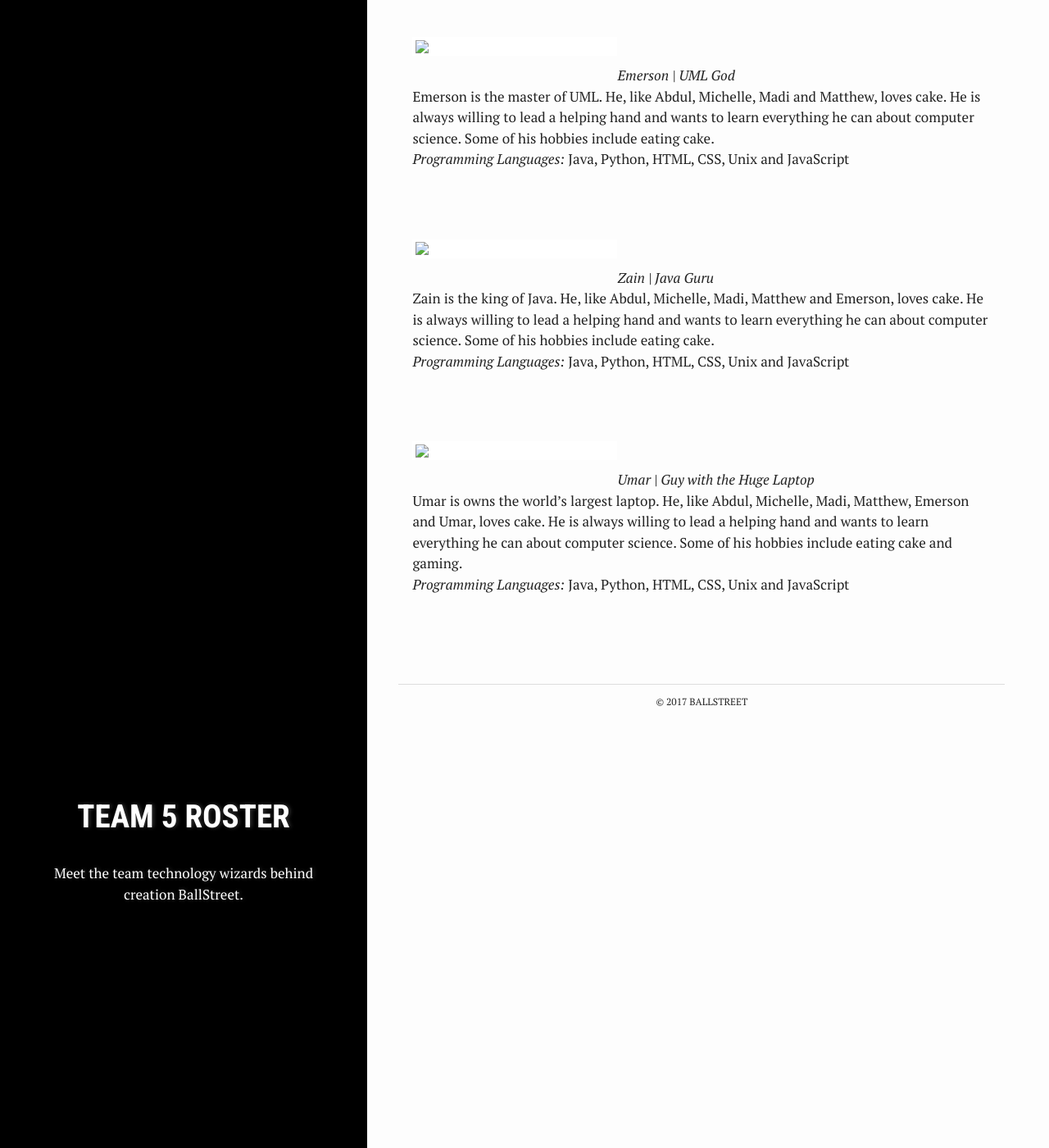
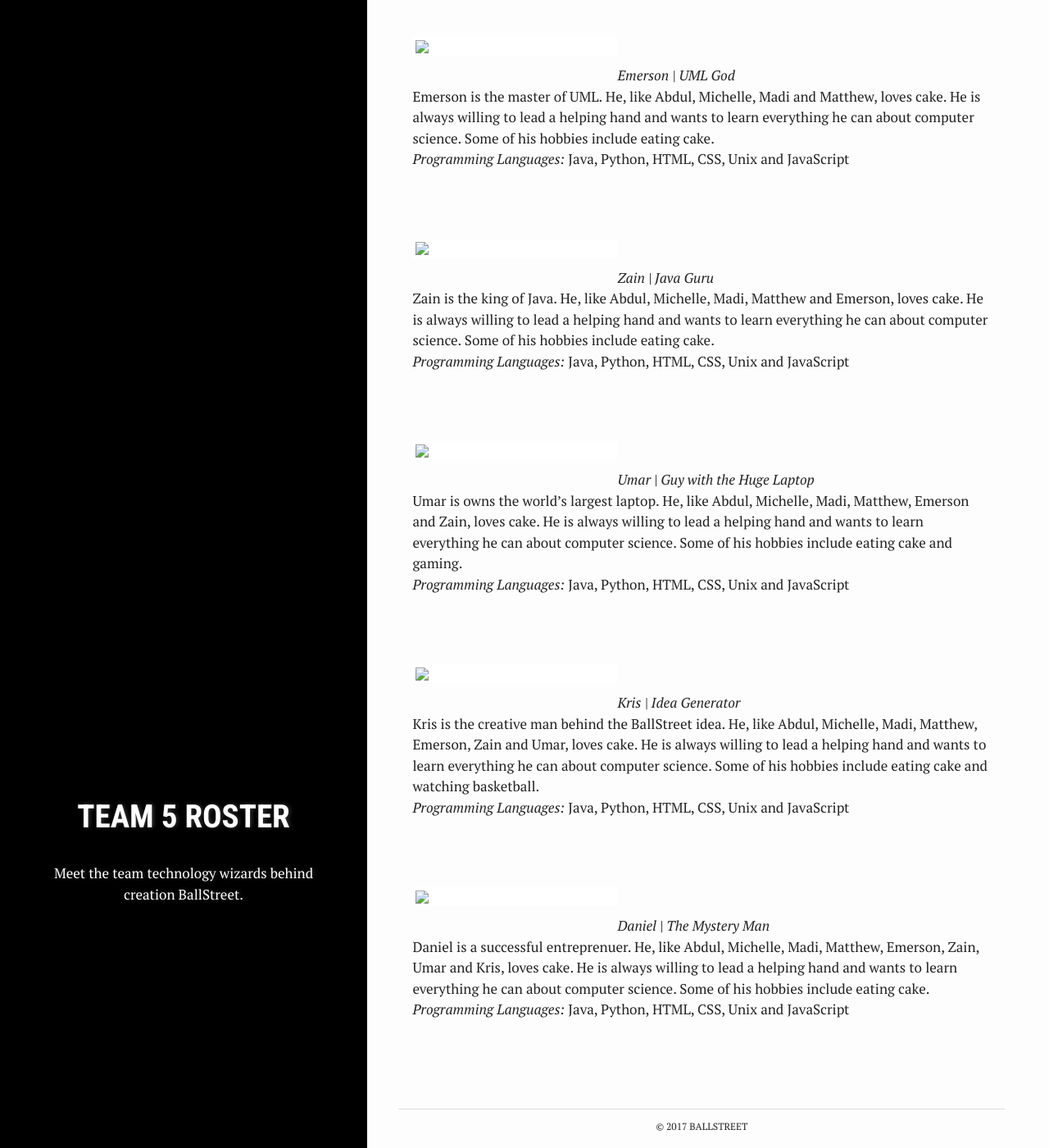
Before and after one commit to ufrauq/Ball-Street, a Jekyll site: the page built from team-roster.md, in a window 1280 px wide and 1400 px high, scrolled down 1227 px. Shown: the whole window at 82% size. Built offline with Jekyll 4.4.1, drawn with Linux system fonts in a browser that asks for light colours.

Commit message:
Update team-roster.md

```diff
--- a/team-roster.md
+++ b/team-roster.md
@@ -53,5 +53,18 @@ Zain is the king of Java. He, like Abdul, Michelle, Madi, Matthew and Emerson, l
 <br><br>
 <img src= "/CS2212-Team5/assets/images/tempProfile.png" width = "250px"  align = "left"/>
 <br><br><i>Umar | Guy with the Huge Laptop</i><br>
-Umar is owns the world's largest laptop. He, like Abdul, Michelle, Madi, Matthew, Emerson and Umar, loves cake. He is always willing to lead a helping hand and wants to learn everything he can about computer science. Some of his hobbies include eating cake and gaming. <br>
+Umar is owns the world's largest laptop. He, like Abdul, Michelle, Madi, Matthew, Emerson and Zain, loves cake. He is always willing to lead a helping hand and wants to learn everything he can about computer science. Some of his hobbies include eating cake and gaming. <br>
 <i>Programming Languages: </i>Java, Python, HTML, CSS, Unix and JavaScript
+
+
+<br><br>
+<img src= "/CS2212-Team5/assets/images/tempProfile.png" width = "250px"  align = "left"/>
+<br><br><i>Kris | Idea Generator</i><br>
+Kris is the creative man behind the BallStreet idea. He, like Abdul, Michelle, Madi, Matthew, Emerson, Zain and Umar, loves cake. He is always willing to lead a helping hand and wants to learn everything he can about computer science. Some of his hobbies include eating cake and watching basketball. <br>
+<i>Programming Languages: </i>Java, Python, HTML, CSS, Unix and JavaScript
+
+<br><br>
+<img src= "/CS2212-Team5/assets/images/tempProfile.png" width = "250px"  align = "left"/>
+<br><br><i>Daniel | The Mystery Man</i><br>
+Daniel is a successful entreprenuer. He, like Abdul, Michelle, Madi, Matthew, Emerson, Zain, Umar and Kris, loves cake. He is always willing to lead a helping hand and wants to learn everything he can about computer science. Some of his hobbies include eating cake. <br>
+<i>Programming Languages: </i>Java, Python, HTML, CSS, Unix and JavaScript
```
